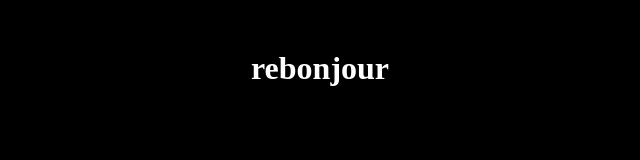
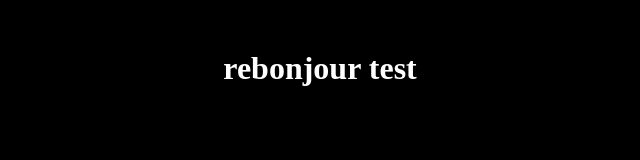
Before and after one commit to kmaskrot/First, a plain HTML site: page index.html in a window 1280 px wide. Shown: the whole page, without its empty margins (320-960 px from the left). Drawn offline with Linux system fonts and the light colour scheme.

Commit message:
Update index.html
texte qui sert a rien

```diff
--- a/index.html
+++ b/index.html
@@ -16,6 +16,6 @@
         }
     </style>
     <body >
-     <h1>rebonjour</h1>
+     <h1>rebonjour test</h1>
     </body>
 </html>
```
